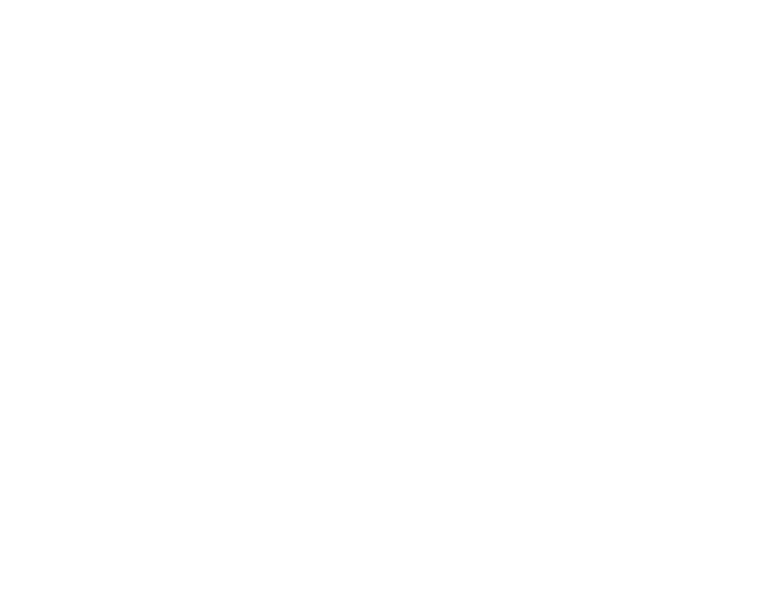
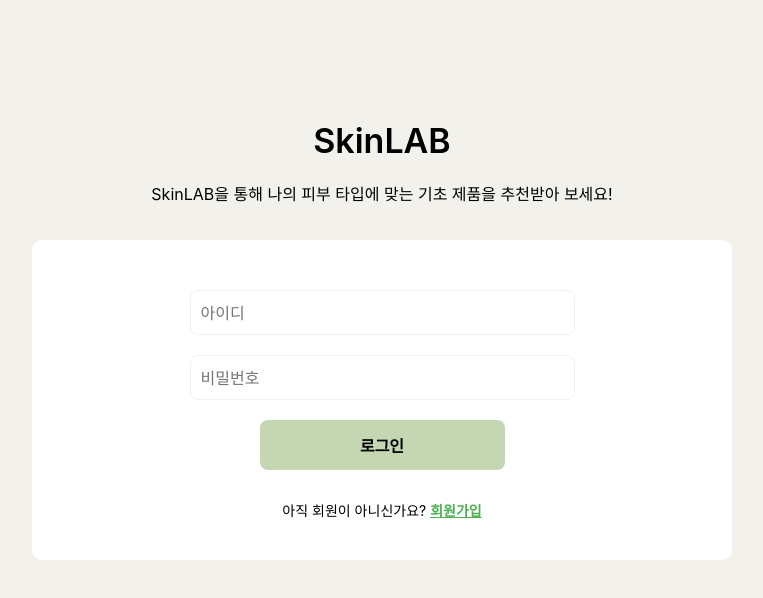
Before and after one commit to DACOS-X-SOLUX-HACKATHON-TEAM2/frontend, a React (Vite) app: page / in a window 1280 px wide. Shown: the top 598 px of the page, without its empty margins (258-1021 px from the left). Built offline with nearby package versions, Linux system fonts and the light colour scheme.

Commit message:
로그인 페이지 추가

```diff
--- a/package.json
+++ b/package.json
@@ -12,7 +12,8 @@
   "dependencies": {
     "@emotion/react": "^11.13.3",
     "react": "^18.3.1",
-    "react-dom": "^18.3.1"
+    "react-dom": "^18.3.1",
+    "react-router-dom": "^6.28.0"
   },
   "devDependencies": {
     "@eslint/js": "^9.13.0",
--- a/src/App.tsx
+++ b/src/App.tsx
@@ -1,7 +1,17 @@
 import React from "react";
+import { BrowserRouter as Router, Routes, Route } from "react-router-dom";
+import Login from "./pages/login/login";
+import Signup from "./pages/signup/Signup";
 
 function App() {
-  return <></>;
+  return (
+    <Router>
+      <Routes>
+        <Route path="/" element={<Login />} />
+        <Route path="/signup" element={<Signup />} />
+      </Routes>
+    </Router>
+  );
 }
 
 export default App;
--- /dev/null
+++ b/src/pages/login/Login.style.ts
@@ -0,0 +1,108 @@
+/** @jsxImportSource @emotion/react */
+import { css } from "@emotion/react";
+
+export const bodyStyle = css`
+  background-color: #f2f1eb;
+  height: 100vh;
+  display: flex;
+  flex-direction: column;
+  justify-content: center;
+  align-items: center;
+`;
+
+export const loginPageStyle = css`
+  display: flex;
+  flex-direction: column;
+  align-items: center;
+  width: 100%;
+  max-width: 700px;
+  border-radius: 10px;
+  position: relative;
+`;
+
+export const recommendationTextStyle = css`
+  position: absolute;
+  top: -130px;
+  left: 50%;
+  transform: translateX(-50%);
+  text-align: center;
+  width: 100%;
+  padding: 10px;
+`;
+
+export const recommendationHeading = css`
+  font-size: 34px;
+  font-weight: 600;
+  margin-bottom: 10px;
+`;
+
+export const recommendationParagraph = css`
+  font-size: 16px;
+  margin-top: 20px;
+  margin-bottom: 20px;
+`;
+
+export const loginFormStyle = css`
+  display: flex;
+  flex-direction: column;
+  align-items: center;
+  width: 100%;
+  background-color: white;
+  border-radius: 10px;
+  box-sizing: border-box;
+  z-index: 0;
+`;
+
+export const loginContainerStyle = css`
+  width: 100%;
+  display: flex;
+  flex-direction: column;
+  align-items: center;
+  padding-top: 50px;
+`;
+
+export const loginInputStyle = css`
+  width: 55%;
+  height: 45px;
+  background-color: white;
+  border-radius: 8px;
+  padding-left: 10px;
+  font-size: 16px;
+  margin-bottom: 20px;
+  border: 1px solid #f2f1eb;
+  box-sizing: border-box;
+`;
+
+export const buttonStyle = css`
+  width: 100%;
+  height: 50px;
+  color: #000;
+  font-size: 16px;
+  font-weight: 600;
+  border-radius: 8px;
+  cursor: pointer;
+  margin-bottom: 15px;
+`;
+
+export const loginButtonStyle = css`
+  ${buttonStyle};
+  width: 35%;
+`;
+
+export const signupTextStyle = css`
+  text-align: center;
+  font-size: 14px;
+  margin-top: 15px;
+  padding-bottom: 40px;
+
+  .signup-link {
+    color: #4caf50;
+    cursor: pointer;
+    font-weight: 600;
+    text-decoration: underline;
+
+    &:hover {
+      color: #388e3c;
+    }
+  }
+`;
--- /dev/null
+++ b/src/pages/login/Login.tsx
@@ -0,0 +1,77 @@
+/** @jsxImportSource @emotion/react */
+import React, { useState } from "react";
+import { useNavigate } from "react-router-dom";
+import Button from "../../components/Button/Button";
+import {
+  bodyStyle,
+  loginPageStyle,
+  recommendationTextStyle,
+  recommendationHeading,
+  recommendationParagraph,
+  loginFormStyle,
+  loginContainerStyle,
+  loginInputStyle,
+  loginButtonStyle,
+  signupTextStyle,
+} from "./Login.style";
+
+function Login() {
+  const [username, setUsername] = useState<string>("");
+  const [password, setPassword] = useState<string>("");
+  const navigate = useNavigate();
+
+  const handleSubmit = async (event: React.FormEvent) => {
+    event.preventDefault();
+    navigate("/main");
+  };
+
+  const goToSignup = () => {
+    navigate("/signup");
+  };
+
+  return (
+    <div css={bodyStyle}>
+      <div css={loginPageStyle}>
+        <div css={recommendationTextStyle}>
+          <h1 css={recommendationHeading}>SkinLAB</h1>
+          <p css={recommendationParagraph}>
+            SkinLAB을 통해 나의 피부 타입에 맞는 기초 제품을 추천받아 보세요!
+          </p>
+        </div>
+        <form onSubmit={handleSubmit} css={loginFormStyle}>
+          <div css={loginContainerStyle}>
+            <input
+              type="text"
+              placeholder="아이디"
+              value={username}
+              onChange={(e) => setUsername(e.target.value)}
+              required
+              css={loginInputStyle}
+            />
+            <input
+              type="password"
+              placeholder="비밀번호"
+              value={password}
+              onChange={(e) => setPassword(e.target.value)}
+              required
+              css={loginInputStyle}
+            />
+            <Button variant="primary" css={loginButtonStyle}>
+              로그인
+            </Button>
+          </div>
+          <div css={signupTextStyle}>
+            <p>
+              아직 회원이 아니신가요?{" "}
+              <span onClick={goToSignup} className="signup-link">
+                회원가입
+              </span>
+            </p>
+          </div>
+        </form>
+      </div>
+    </div>
+  );
+}
+
+export default Login;
```
Also changed, not shown: 2 other files (tests, documents, lock files or other folders).
